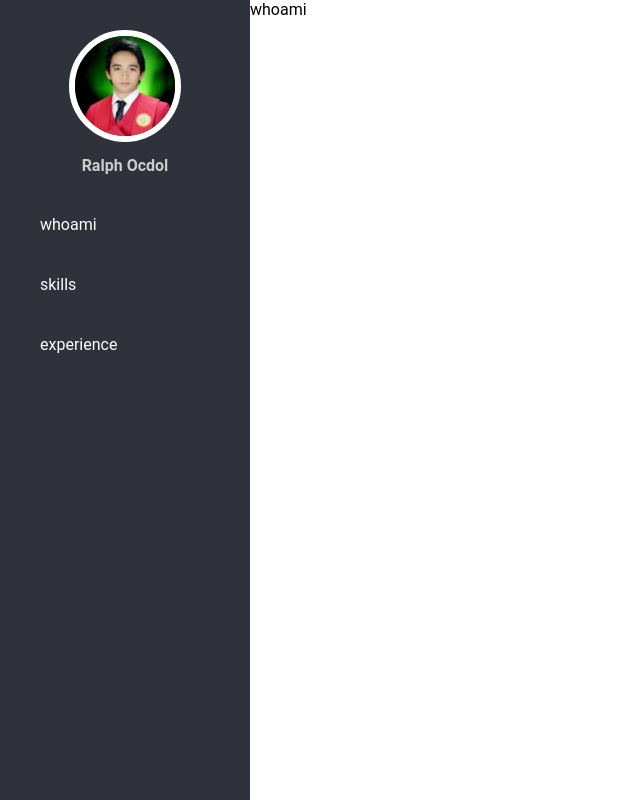
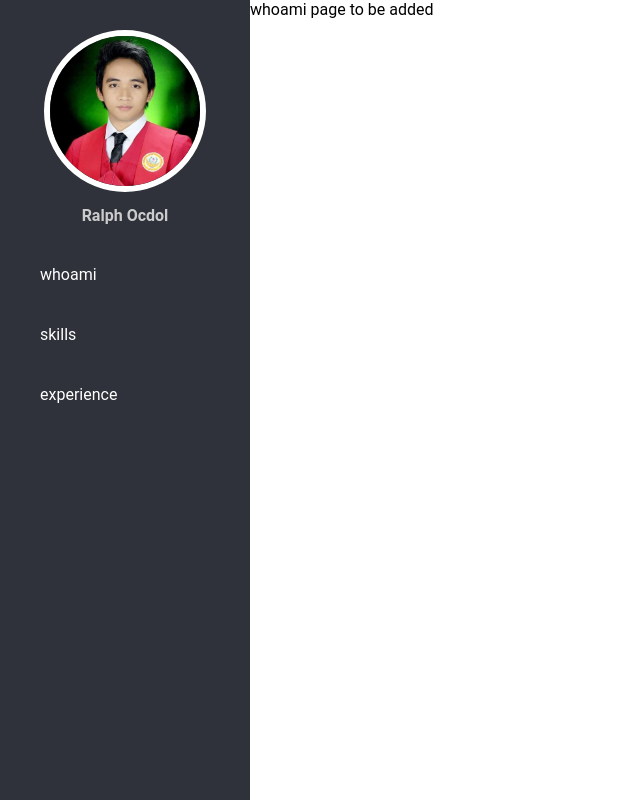
Before and after one commit to ralphocdol/me, a plain HTML site: page index.html in a window 1280 px wide. Shown: the whole page, without its empty margins (0-640 px from the left). Drawn offline with Linux system fonts and the light colour scheme.

Commit message:
skeleton

```diff
--- a/assets/css/style.css
+++ b/assets/css/style.css
@@ -16,8 +16,8 @@ body {
 }
 
 .sidebar .profile_image {
-  width: 100px;
-  height: 100px;
+  width: 150px;
+  height: 150px;
   border-radius: 50%;
   margin-bottom: 10px;
   border: 6px solid #fff;
--- a/assets/js/data.js
+++ b/assets/js/data.js
@@ -1 +1,9 @@
+export const name = {
+  firstname: 'Ralph',
+  lastname: 'Ocdol',
+  fullname: function () {
+    return this.firstname + ' ' + this.lastname;
+  },
+};
+
 export const sidebar = ['whoami', 'skills', 'experience'];
--- a/assets/js/main.js
+++ b/assets/js/main.js
@@ -1,5 +1,5 @@
 'use strict';
-import { sidebar } from './data.js';
+import { name, sidebar } from './data.js';
 
 (async () => {
   // Populate sidebar
@@ -15,10 +15,15 @@ import { sidebar } from './data.js';
   };
 
   // Initial Page load
-  document.getElementById('content').innerHTML = await getContent(sidebar[0]);
+  const webtitle_name = `${name.fullname().toLowerCase().replace(/\s/g, '')}`;
+  const urlHash = window.location.hash;
+  const initialPageName = urlHash ? urlHash.substr(1) : sidebar[0];
+  document.getElementById('content').innerHTML = await getContent(initialPageName);
+  document.getElementById('webtitle').innerHTML = `${webtitle_name} | ${initialPageName}`;
 
   document.getElementById('sidebar-items').addEventListener('click', async (event) => {
     const selectedSidebar = event.target.innerText;
+    document.getElementById('webtitle').innerHTML = `${webtitle_name} | ${selectedSidebar}`;
     const content = await getContent(selectedSidebar);
     document.getElementById('content').innerHTML = content;
   });
--- a/assets/pages/whoami.html
+++ b/assets/pages/whoami.html
@@ -1,14 +1 @@
-<!DOCTYPE html>
-<html lang="en">
-
-<head>
-    <meta charset="UTF-8">
-    <meta name="viewport" content="width=device-width, initial-scale=1.0">
-    <title>Document</title>
-</head>
-
-<body>
-    whoami
-</body>
-
-</html>
+whoami page to be added
--- a/index.html
+++ b/index.html
@@ -4,21 +4,23 @@
 <head>
     <meta charset="UTF-8">
     <meta name="viewport" content="width=device-width, initial-scale=1.0">
-    <title>Document</title>
+    <title id="webtitle">ralphocdol | loading...</title>
     <link rel="stylesheet" href="assets/css/style.css">
     <script type="module" src="assets/js/data.js"></script>
-    <script type="module" src="assets/js/main.js"></script>
 </head>
 
 <body>
     <div class="sidebar">
         <center>
-            <img src="/assets/img/me.jpg" class="profile_image" alt="Ralph Ocdol" draggable="false">
-            <h4>Ralph Ocdol</h4>
+            <img src="/assets/img/me.jpg" class="profile_image" alt="Profile Image" draggable="false">
+            <h4 id="profile_name">Ralph Ocdol</h4>
         </center>
         <div id="sidebar-items"></div>
     </div>
     <div class="content" id="content"></div>
 </body>
 
+<script type="module" src="assets/js/main.js" defer></script>
+<noscript>Sorry, your browser does not support JavaScript!</noscript>
+
 </html>
```
Also changed, not shown: assets/pages/experience.html (+1 -14 lines), assets/pages/skills.html (+1 -14 lines), favicon.ico (added).
